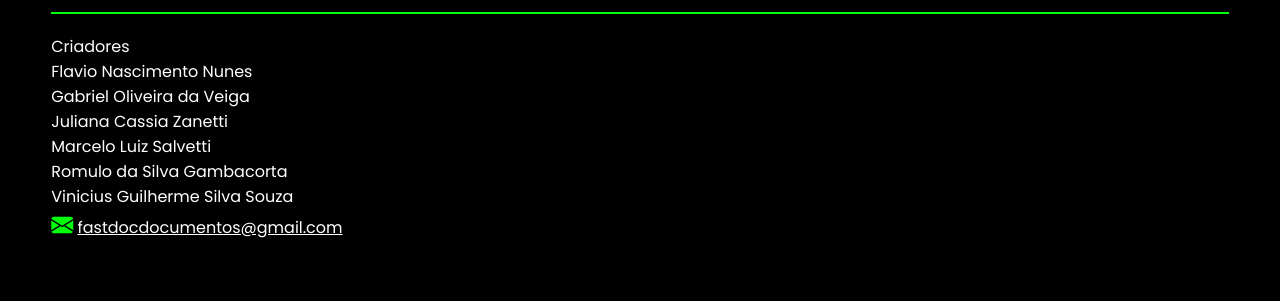
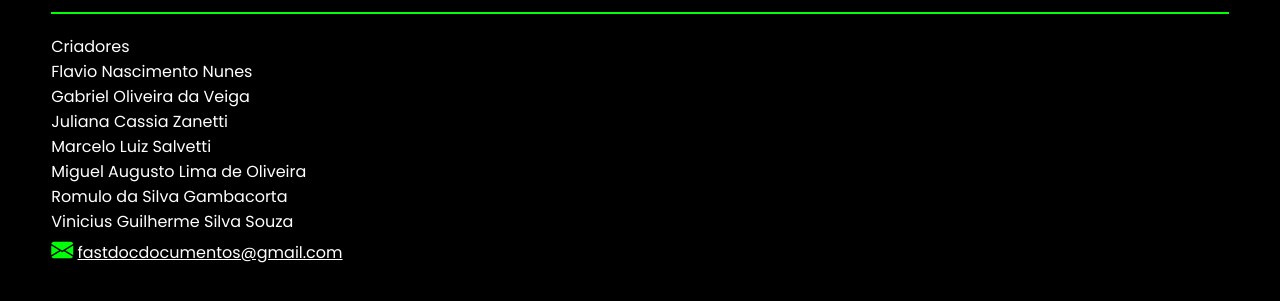
Before and after one commit to fastdoc12/fastdoc, a plain HTML site: page site.html in a window 1280 px wide. Shown: the part 3550-3851 px from the top of the page. Drawn offline with nearby package versions, Linux system fonts and the light colour scheme.

Commit message:
Update site.html

```diff
--- a/site.html
+++ b/site.html
@@ -223,6 +223,7 @@
                 <p>Gabriel Oliveira da Veiga</p>
                 <p>Juliana Cassia Zanetti</p>
                 <p>Marcelo Luiz Salvetti</p>
+                <p>Miguel Augusto Lima de Oliveira</p>
                 <P>Romulo da Silva Gambacorta</P>
                 <p>Vinicius Guilherme Silva Souza</p>
                 <p><i class="bi bi-envelope-fill"></i> <a href="mailto:fastdocdocumentos@gmail.com">fastdocdocumentos@gmail.com</a></p>
```
